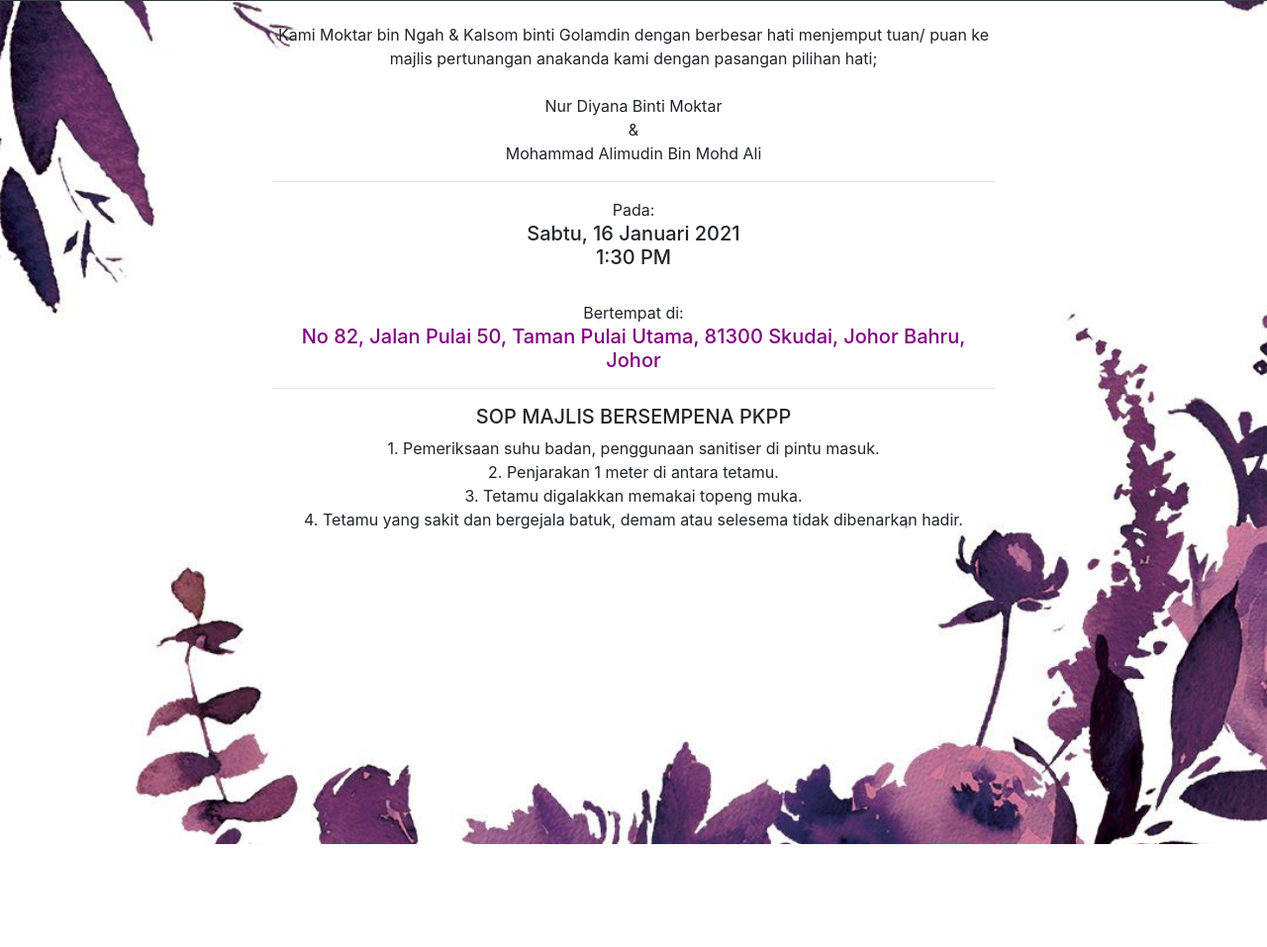
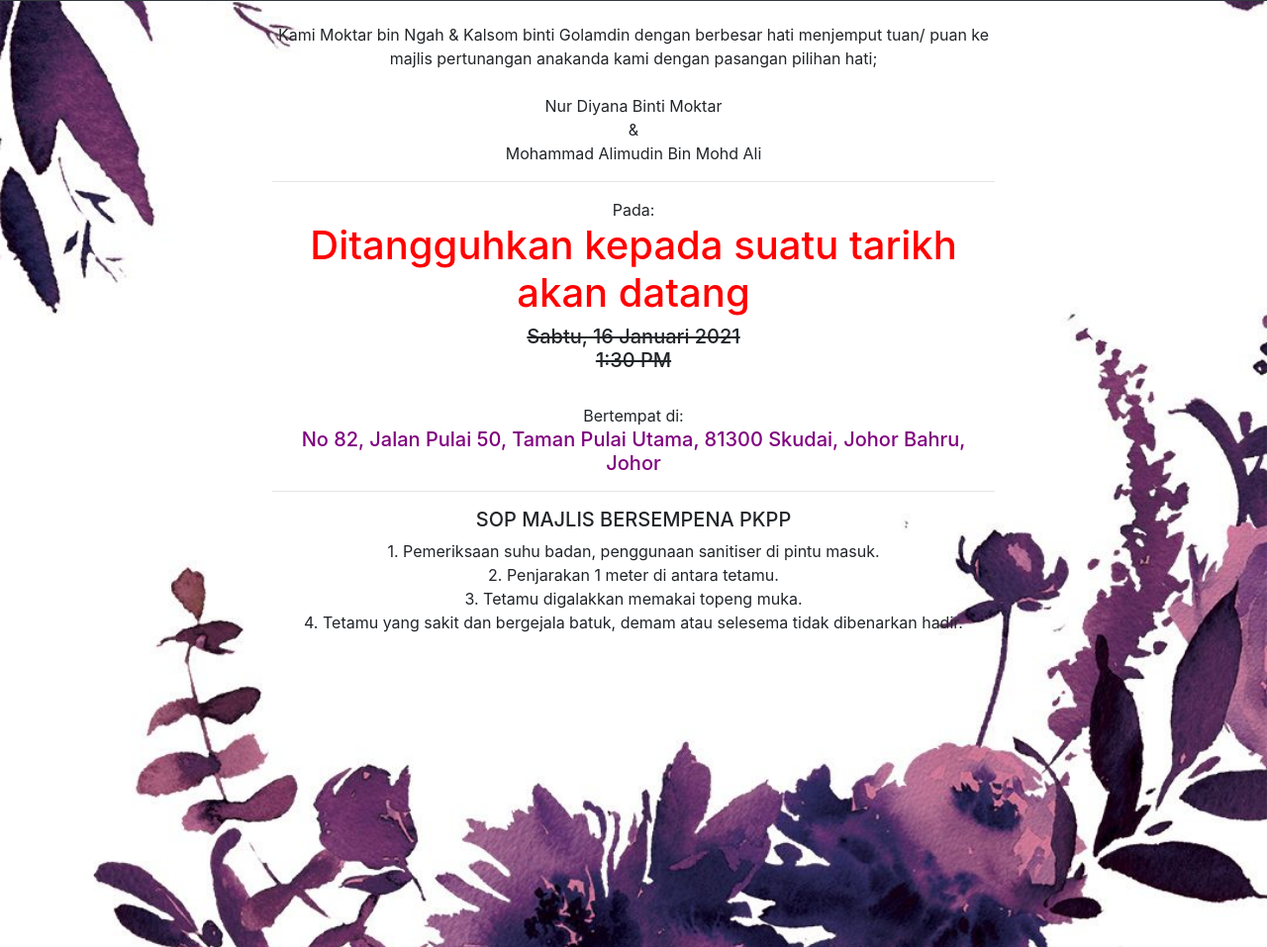
Before and after one commit to alkyu92/invite, a plain HTML site: page index.html in a window 1280 px wide. Shown: the part 799-1756 px from the top of the page at 99% size. Before the commit the page ends 1652 px from the top, so only its background shows below. Drawn offline with Linux system fonts and the light colour scheme; a web font is replaced by a local one.

Commit message:
ditangguhkan

```diff
--- a/index.html
+++ b/index.html
@@ -80,7 +80,8 @@
           Mohammad Alimudin Bin Mohd Ali<br/>
           <hr/>
           Pada:<br/>
-          <h5>Sabtu, 16 Januari 2021<br/>1:30 PM</h5>
+          <h1 style="color: red;">Ditangguhkan kepada suatu tarikh akan datang</h1>
+          <h5><strike>Sabtu, 16 Januari 2021</strike><br/><strike>1:30 PM</strike></h5>
           <br/>
           Bertempat di:<br/>
           <h5><a style="text-decoration: none; color: purple;" href="https://goo.gl/maps/ZrPznNrqPw7KtKeo6">No 82, Jalan Pulai 50, Taman Pulai Utama, 81300 Skudai, Johor Bahru, Johor</a></h5>
```
Also changed, not shown: 1 other file.
